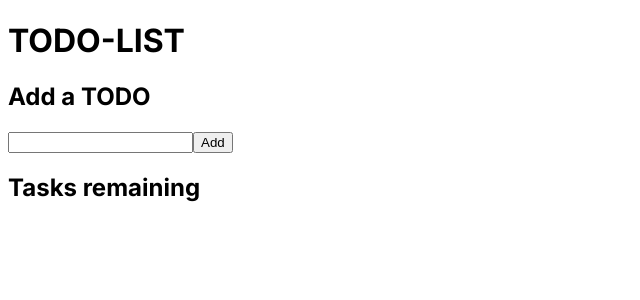
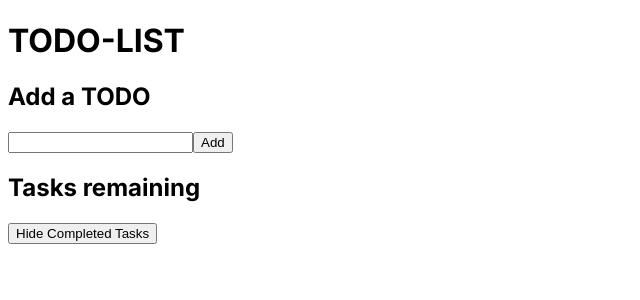
Before and after one commit to jerichosy/todo-list, a Next.js app: page / in a window 1280 px wide. Shown: the top 300 px of the page, without its empty margins (0-640 px from the left). Built offline with nearby package versions, Linux system fonts and the light colour scheme.

Commit message:
Can now hide completed tasks

```diff
--- a/src/app/components/TodoList.js
+++ b/src/app/components/TodoList.js
@@ -1,6 +1,6 @@
 'use client';
 
-import { useReducer } from "react";
+import { useReducer, useState } from "react";
 import AddTodo from "./AddTodo";
 import Todo from "./Todo";
 
@@ -41,13 +41,26 @@ export default function TodoList() {
         dispatch({ type: 'delete', id });
     }
 
+
+    const [showCompleted, setShowCompleted] = useState(true);
+
+    function handleToggleShowCompleted() {
+        setShowCompleted(!showCompleted);
+    }
+
+    const displayedTodos = showCompleted ? todos : todos.filter(todo => !todo.done);
+
+
     return (
         <>
             <AddTodo handleAddTodo={handleAddTodo} />
 
             <h2>Tasks remaining</h2>
+            <button type='button' onClick={handleToggleShowCompleted}>
+              {showCompleted ? 'Hide' : 'Show'} Completed Tasks
+            </button>
             <ul>
-                {todos.map(todo => (
+                {displayedTodos.map(todo => (
                     <li key={todo.id}>
                         <Todo
                             id={todo.id}
```
